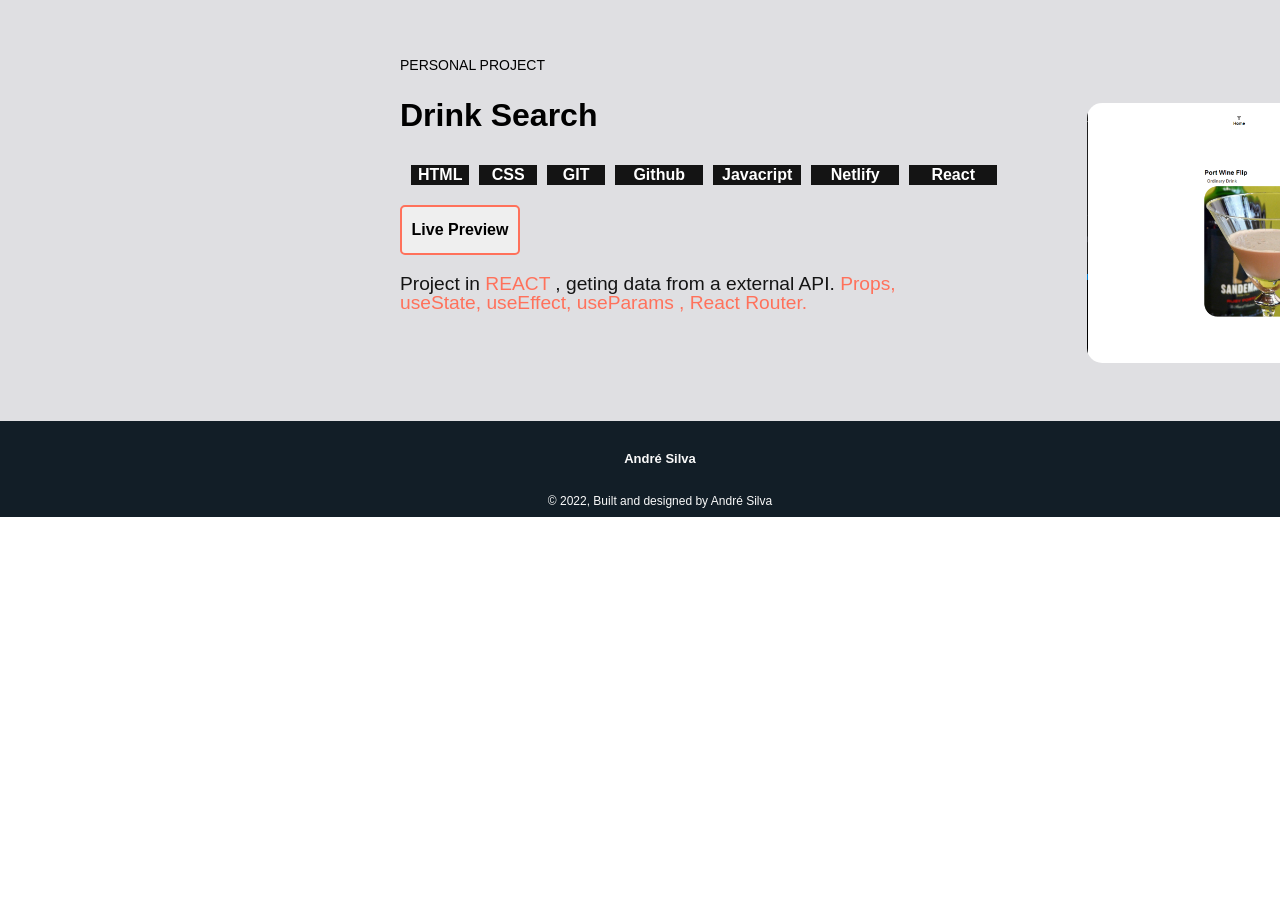
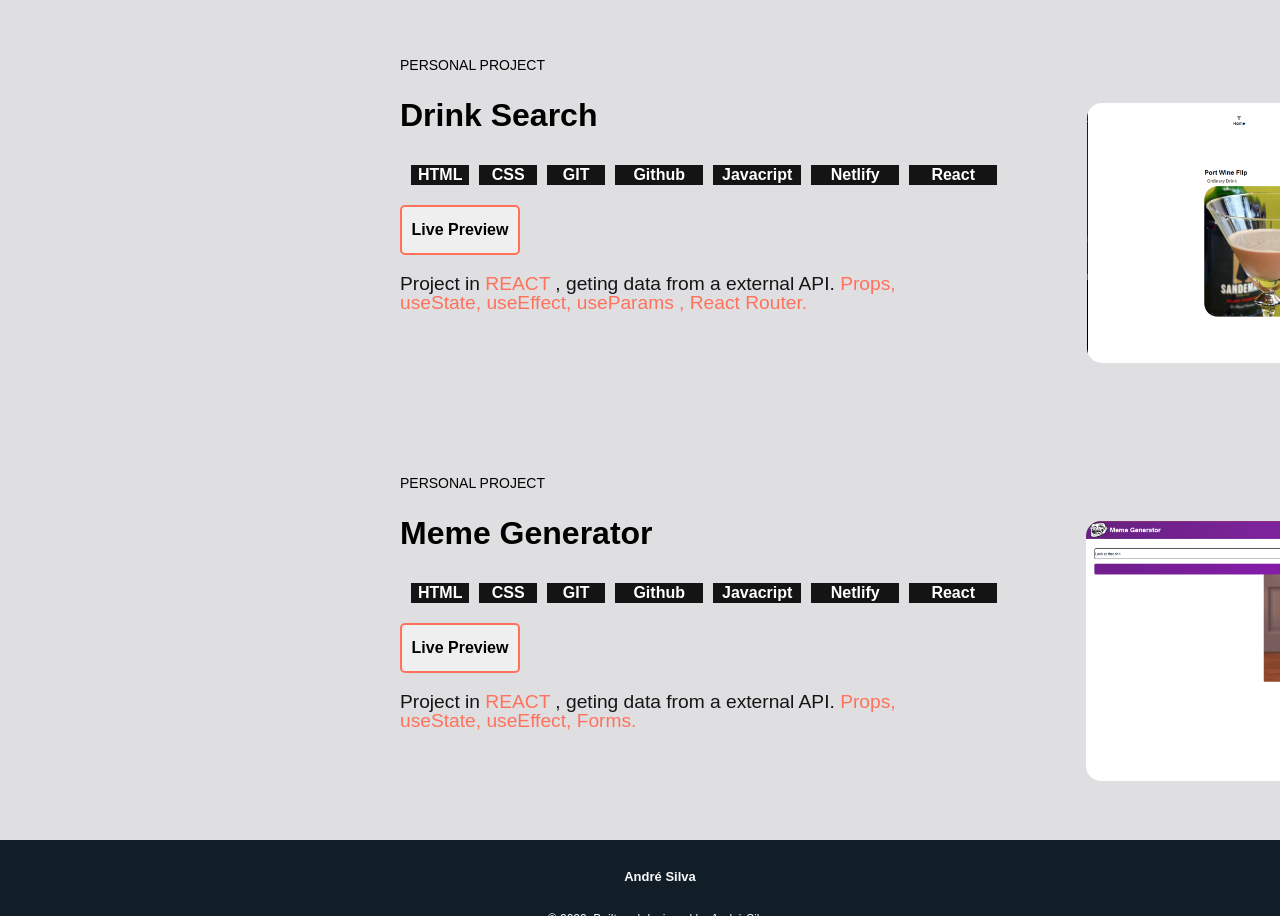
Before and after one commit to andremasilva/portfolio-new, a plain HTML site: page index.html in a window 1280 px wide. Shown: the part 3324-4240 px from the top of the page. Before the commit the page ends 3841 px from the top, so only its background shows below. Drawn offline with Linux system fonts and the light colour scheme; a script that the page names is missing.

Commit message:
meme page  commit

```diff
--- a/index.html
+++ b/index.html
@@ -148,7 +148,7 @@
     <div class="projects">
       <div class="project">
         PERSONAL PROJECT
-        <h1 style="margin-bottom:30px;font-size: 2rem;">Blackjack game</h1>
+        <h1 style="margin-bottom:30px;font-size: 2rem;">Blackjack Game</h1>
         <div class="skills">
           <div class="skill2"> HTML </div>
           <div class="skill3"> CSS </div>
@@ -272,6 +272,30 @@
         </p>
       </div>
     </div>
+    <div class="projects">
+      <div class="project">
+        PERSONAL PROJECT
+        <h1 style="margin-bottom:30px;font-size: 2rem;">Meme Generator</h1>
+        <div class="skills">
+          <div class="skill2"> HTML </div>
+          <div class="skill3"> CSS </div>
+          <div class="skill3"> GIT </div>
+          <div class="skill4"> Github </div>
+          <div class="skill4"> Javacript</div>
+          <div class="skill4"> Netlify </div>
+          <div class="skill4"> React </div>
+        </div>
+        <button class="btn"> <a href="https://memegenerat0r.netlify.app/" target="_blank" rel="noopener noreferrer">Live
+            Preview</a> </button>
+        <p> Project in <span style="color: rgb(255, 113, 91)">REACT</span> , geting data from a external API.
+          <span style="color: rgb(255, 113, 91)">Props, useState, useEffect, Forms.</span>
+        </p>
+      </div>
+      <div class="block-left">
+        <img class="img-proj" src="/img/memegene.png" alt="" srcset="">.
+        </p>
+      </div>
+    </div>
   </div>
 
   <footer>
```
Also changed, not shown: img/memegene.png (added).
